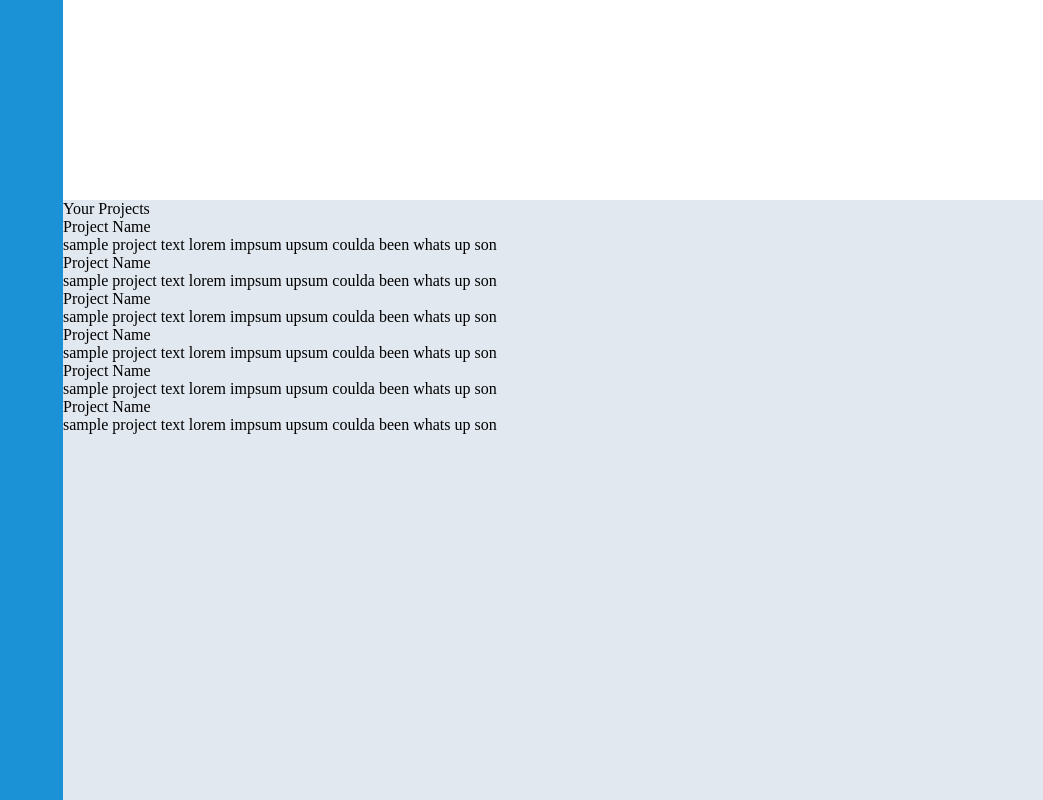
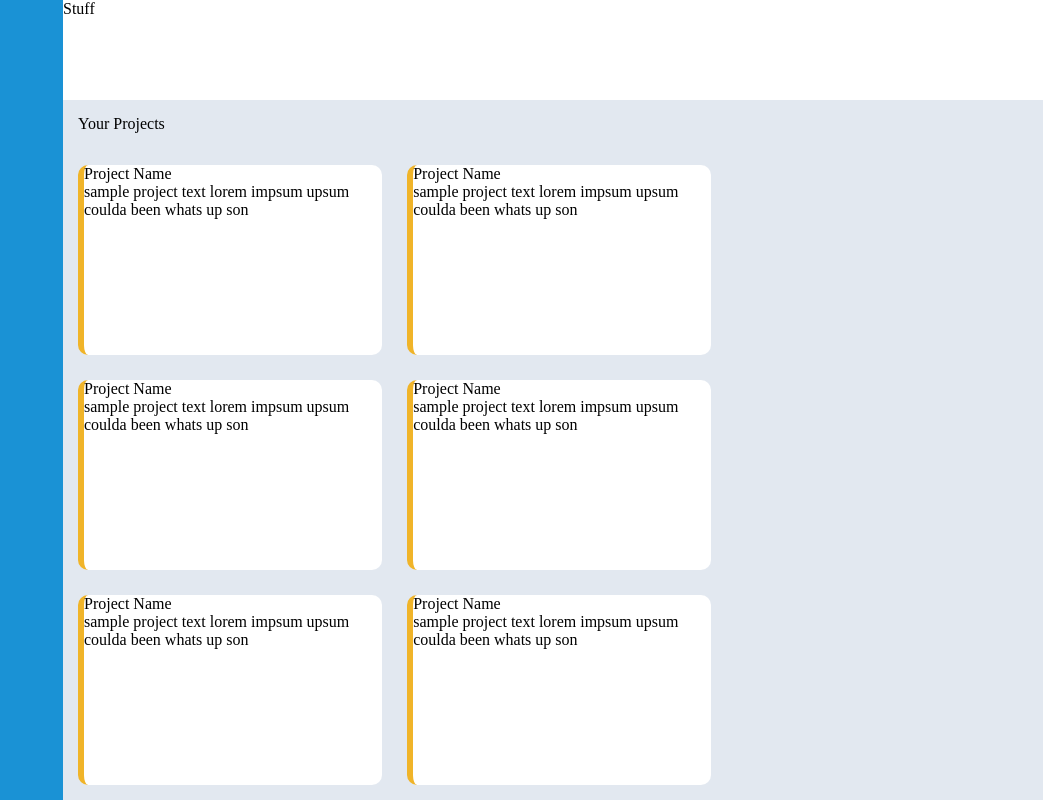
Before and after one commit to CoryMCodes/Dashboard-layout, a plain HTML site: page index.html in a window 1280 px wide. Shown: the whole page, without its empty margins (237-1280 px from the left). Drawn offline with Linux system fonts and the light colour scheme.

Commit message:
fix: project layout set to grid, border and and border radius set on cards

```diff
--- a/index.html
+++ b/index.html
@@ -13,7 +13,7 @@
 
     </div>
     <div class="header">
-
+      Stuff
     </div>
     <div class="main-content">
       <div class="projects">
--- a/style.css
+++ b/style.css
@@ -7,7 +7,12 @@
   width: 100%;
   height: 100vh;
   grid-template-columns: 300px repeat(3, 1fr);
-  grid-template-rows: 1fr 3fr;
+  grid-template-rows: 100px 3fr;
+}
+
+.header{
+  grid-row: 1/2;
+  grid-column: 2/5;
 }
 
 .sidebar{
@@ -20,4 +25,26 @@
   background-color: rgb(226, 232, 240);
   grid-row: 2/3;
   grid-column: 2/5;
+  display: grid;
+  grid-template-columns: repeat(3, 1fr);
+  padding: 15px;
 }
+
+.main-content > .projects{
+  display: grid;
+  grid-template-columns: 1fr 1fr;
+  grid-template-rows: 25px repeat(3, 1fr);
+  grid-column: 1/3;
+  gap: 25px;
+}
+
+.card{
+  background-color: white;
+  border-radius: 10px;
+  border-left: solid 6px rgb(240, 180, 41)
+}
+
+.projects > .sub-heading{
+  grid-column: 1/3;
+  grid-row: 1/2;
+}
```
